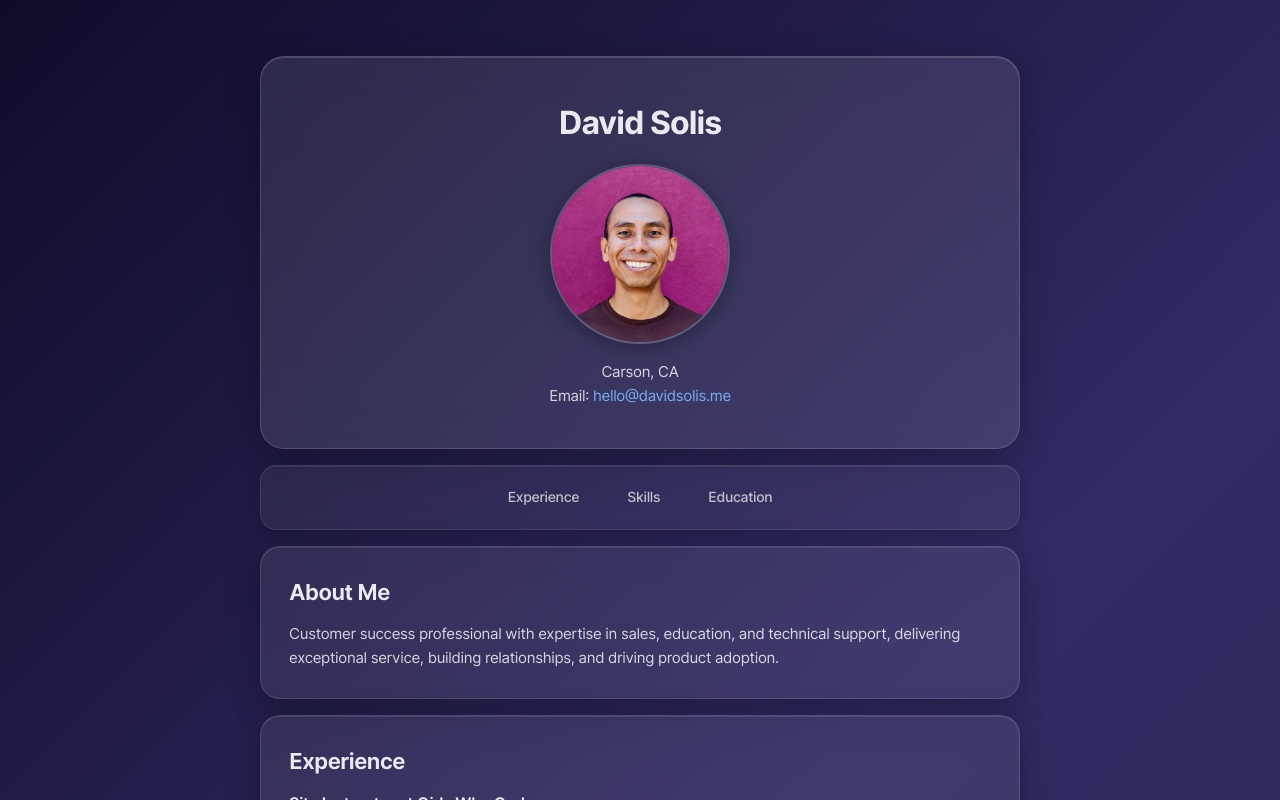
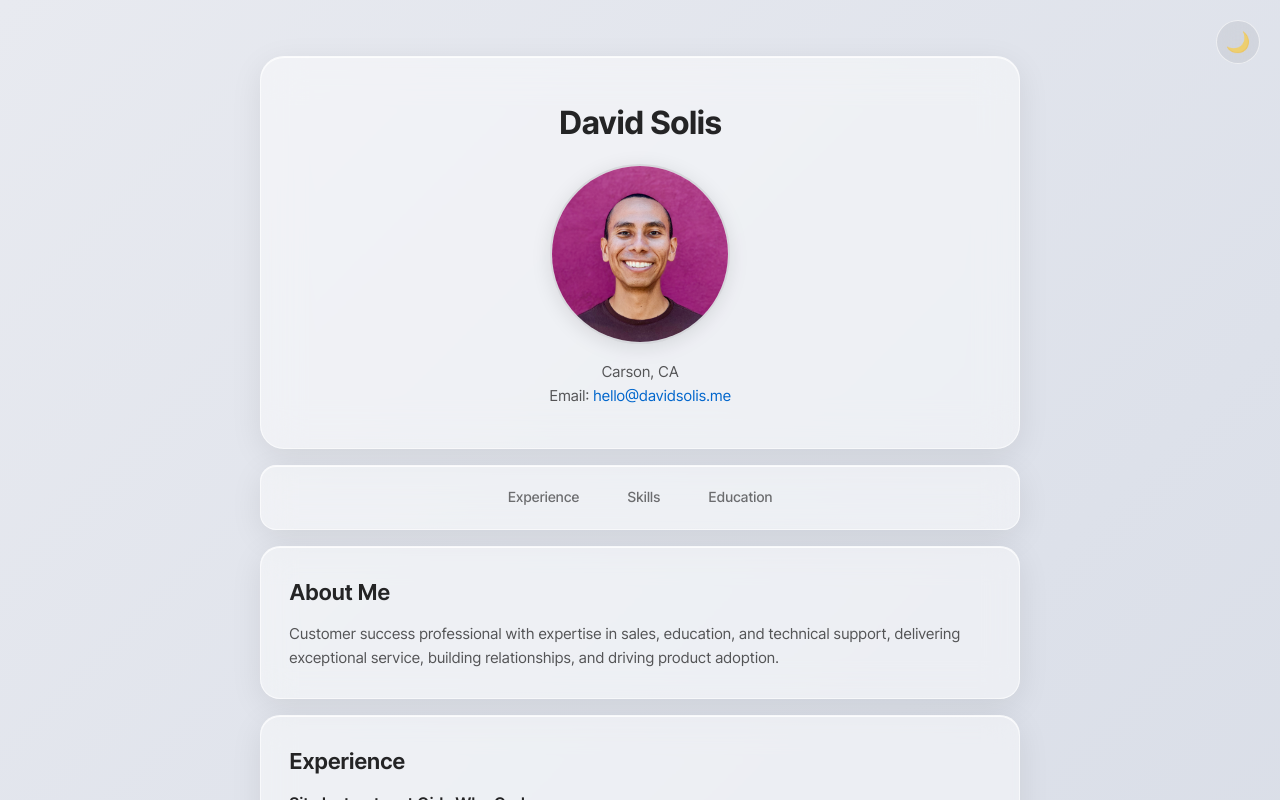
Before and after one commit to soliskit/portfolio, a Next.js app: page / in a window 1280 px wide. Shown: the top 800 px of the page. Built offline with nearby package versions, Linux system fonts and the light colour scheme.

Commit message:
add dark mode and light mode with theme toggle
Use CSS custom properties for all theme-dependent colors. Light mode
features bright glass cards on a soft gradient; dark mode preserves the
existing Liquid Glass aesthetic. Toggle persists via localStorage and
respects prefers-color-scheme by default.

```diff
--- a/components/Card.module.css
+++ b/components/Card.module.css
@@ -1,20 +1,16 @@
 .card {
-  background: rgba(255, 255, 255, 0.08);
+  background: var(--glass-bg);
   backdrop-filter: blur(16px);
   -webkit-backdrop-filter: blur(16px);
   border-radius: 20px;
-  border: 1px solid rgba(255, 255, 255, 0.12);
-  box-shadow:
-    0 8px 32px rgba(0, 0, 0, 0.3),
-    inset 0 1px 0 rgba(255, 255, 255, 0.1);
+  border: 1px solid var(--glass-border);
+  box-shadow: var(--glass-shadow);
   padding: 28px;
   margin: 16px 0;
-  transition: background 0.3s ease, box-shadow 0.3s ease;
+  transition: background 0.3s ease, box-shadow 0.3s ease, border-color 0.3s ease;
 }
 
 .card:hover {
-  background: rgba(255, 255, 255, 0.1);
-  box-shadow:
-    0 12px 40px rgba(0, 0, 0, 0.35),
-    inset 0 1px 0 rgba(255, 255, 255, 0.15);
+  background: var(--glass-bg-hover);
+  box-shadow: var(--glass-shadow-hover);
 }
--- a/components/Footer.module.css
+++ b/components/Footer.module.css
@@ -1,16 +1,17 @@
 .footer {
-  background: rgba(255, 255, 255, 0.04);
+  background: var(--glass-bg);
   backdrop-filter: blur(12px);
   -webkit-backdrop-filter: blur(12px);
   border-radius: 16px;
-  border: 1px solid rgba(255, 255, 255, 0.08);
-  box-shadow: 0 4px 16px rgba(0, 0, 0, 0.15);
+  border: 1px solid var(--glass-border);
+  box-shadow: var(--glass-shadow);
   padding: 20px;
   margin: 16px 0;
   text-align: center;
+  transition: background 0.3s ease, box-shadow 0.3s ease, border-color 0.3s ease;
 }
 
 .footer p {
-  color: rgba(255, 255, 255, 0.4);
+  color: var(--text-tertiary);
   font-size: 13px;
 }
--- a/components/Header.module.css
+++ b/components/Header.module.css
@@ -1,20 +1,18 @@
 .header {
-  background: rgba(255, 255, 255, 0.1);
+  background: var(--glass-bg);
   backdrop-filter: blur(20px);
   -webkit-backdrop-filter: blur(20px);
   border-radius: 24px;
-  border: 1px solid rgba(255, 255, 255, 0.15);
-  box-shadow:
-    0 8px 32px rgba(0, 0, 0, 0.3),
-    inset 0 1px 0 rgba(255, 255, 255, 0.15);
+  border: 1px solid var(--glass-border);
+  box-shadow: var(--glass-shadow);
   padding: 40px 28px;
   margin: 16px 0;
   text-align: center;
-  transition: background 0.3s ease;
+  transition: background 0.3s ease, box-shadow 0.3s ease, border-color 0.3s ease;
 }
 
 .header:hover {
-  background: rgba(255, 255, 255, 0.12);
+  background: var(--glass-bg-hover);
 }
 
 .profilePhoto {
@@ -23,6 +21,7 @@
   border-radius: 50%;
   display: block;
   margin: 16px auto;
-  border: 2px solid rgba(255, 255, 255, 0.2);
-  box-shadow: 0 4px 20px rgba(0, 0, 0, 0.3);
+  border: 2px solid var(--photo-border);
+  box-shadow: var(--photo-shadow);
+  transition: border-color 0.3s ease, box-shadow 0.3s ease;
 }
--- a/components/Nav.module.css
+++ b/components/Nav.module.css
@@ -1,31 +1,30 @@
 .nav {
-  background: rgba(255, 255, 255, 0.06);
+  background: var(--glass-bg);
   backdrop-filter: blur(16px);
   -webkit-backdrop-filter: blur(16px);
   border-radius: 16px;
-  border: 1px solid rgba(255, 255, 255, 0.1);
-  box-shadow:
-    0 4px 16px rgba(0, 0, 0, 0.2),
-    inset 0 1px 0 rgba(255, 255, 255, 0.08);
+  border: 1px solid var(--glass-border);
+  box-shadow: var(--glass-shadow);
   padding: 12px 20px;
   margin: 16px 0;
   text-align: center;
   display: flex;
   justify-content: center;
   gap: 8px;
+  transition: background 0.3s ease, box-shadow 0.3s ease, border-color 0.3s ease;
 }
 
 .link {
   padding: 8px 20px;
   font-size: 14px;
   font-variation-settings: 'wght' 500;
-  color: rgba(255, 255, 255, 0.7);
+  color: var(--nav-link-color);
   border-radius: 10px;
   transition: background 0.2s ease, color 0.2s ease;
 }
 
 .link:hover {
-  background: rgba(255, 255, 255, 0.1);
-  color: rgba(255, 255, 255, 0.95);
+  background: var(--nav-link-hover-bg);
+  color: var(--nav-link-hover-color);
   text-decoration: none;
 }
--- /dev/null
+++ b/components/ThemeToggle.js
@@ -0,0 +1,32 @@
+import { useState, useEffect } from 'react';
+import styles from './ThemeToggle.module.css';
+
+export default function ThemeToggle() {
+  const [theme, setTheme] = useState(null);
+
+  useEffect(() => {
+    const stored = localStorage.getItem('theme');
+    if (stored) {
+      setTheme(stored);
+      document.documentElement.setAttribute('data-theme', stored);
+    } else {
+      const prefersDark = window.matchMedia('(prefers-color-scheme: dark)').matches;
+      setTheme(prefersDark ? 'dark' : 'light');
+    }
+  }, []);
+
+  function toggleTheme() {
+    const next = theme === 'dark' ? 'light' : 'dark';
+    setTheme(next);
+    document.documentElement.setAttribute('data-theme', next);
+    localStorage.setItem('theme', next);
+  }
+
+  if (!theme) return null;
+
+  return (
+    <button className={styles.toggle} onClick={toggleTheme} aria-label="Toggle theme">
+      {theme === 'dark' ? '\u2600\uFE0F' : '\uD83C\uDF19'}
+    </button>
+  );
+}
--- /dev/null
+++ b/components/ThemeToggle.module.css
@@ -0,0 +1,25 @@
+.toggle {
+  position: fixed;
+  top: 20px;
+  right: 20px;
+  width: 44px;
+  height: 44px;
+  border-radius: 50%;
+  border: 1px solid var(--glass-border);
+  background: var(--toggle-bg);
+  backdrop-filter: blur(12px);
+  -webkit-backdrop-filter: blur(12px);
+  color: var(--toggle-color);
+  font-size: 20px;
+  cursor: pointer;
+  display: flex;
+  align-items: center;
+  justify-content: center;
+  transition: background 0.2s ease, transform 0.2s ease;
+  z-index: 100;
+}
+
+.toggle:hover {
+  background: var(--toggle-hover-bg);
+  transform: scale(1.08);
+}
--- a/pages/index.js
+++ b/pages/index.js
@@ -6,6 +6,7 @@ import Experience from '../components/Experience';
 import Skills from '../components/Skills';
 import Education from '../components/Education';
 import Footer from '../components/Footer';
+import ThemeToggle from '../components/ThemeToggle';
 import styles from './index.module.css';
 
 export default function Home() {
@@ -17,6 +18,7 @@ export default function Home() {
 		<link rel="icon" href="/favicon.ico" />
 	  </Head>
 
+	  <ThemeToggle />
 	  <Header />
 	  <Nav />
 	  <AboutMe />
--- a/styles/globals.css
+++ b/styles/globals.css
@@ -12,6 +12,74 @@
   font-display: block;
   src: url(/fonts/Inter-italic.latin.var.woff2) format('woff2');
   font-named-instance: 'Italic';
+}
+
+:root {
+  --bg-gradient: linear-gradient(135deg, #e8eaf0 0%, #dde1ea 40%, #d0d5e0 100%);
+  --text-primary: rgba(0, 0, 0, 0.85);
+  --text-secondary: rgba(0, 0, 0, 0.65);
+  --text-tertiary: rgba(0, 0, 0, 0.45);
+  --link-color: #0066cc;
+  --link-hover: #0050a0;
+  --glass-bg: rgba(255, 255, 255, 0.45);
+  --glass-bg-hover: rgba(255, 255, 255, 0.55);
+  --glass-border: rgba(255, 255, 255, 0.6);
+  --glass-shadow: 0 8px 32px rgba(0, 0, 0, 0.08), inset 0 1px 0 rgba(255, 255, 255, 0.8);
+  --glass-shadow-hover: 0 12px 40px rgba(0, 0, 0, 0.12), inset 0 1px 0 rgba(255, 255, 255, 0.9);
+  --photo-border: rgba(0, 0, 0, 0.1);
+  --photo-shadow: 0 4px 20px rgba(0, 0, 0, 0.1);
+  --nav-link-color: rgba(0, 0, 0, 0.55);
+  --nav-link-hover-bg: rgba(0, 0, 0, 0.06);
+  --nav-link-hover-color: rgba(0, 0, 0, 0.85);
+  --toggle-bg: rgba(0, 0, 0, 0.06);
+  --toggle-hover-bg: rgba(0, 0, 0, 0.1);
+  --toggle-color: rgba(0, 0, 0, 0.6);
+}
+
+[data-theme="dark"] {
+  --bg-gradient: linear-gradient(135deg, #0f0c29 0%, #302b63 40%, #24243e 100%);
+  --text-primary: rgba(255, 255, 255, 0.9);
+  --text-secondary: rgba(255, 255, 255, 0.75);
+  --text-tertiary: rgba(255, 255, 255, 0.5);
+  --link-color: rgba(120, 180, 255, 0.95);
+  --link-hover: rgba(160, 210, 255, 1);
+  --glass-bg: rgba(255, 255, 255, 0.08);
+  --glass-bg-hover: rgba(255, 255, 255, 0.1);
+  --glass-border: rgba(255, 255, 255, 0.12);
+  --glass-shadow: 0 8px 32px rgba(0, 0, 0, 0.3), inset 0 1px 0 rgba(255, 255, 255, 0.1);
+  --glass-shadow-hover: 0 12px 40px rgba(0, 0, 0, 0.35), inset 0 1px 0 rgba(255, 255, 255, 0.15);
+  --photo-border: rgba(255, 255, 255, 0.2);
+  --photo-shadow: 0 4px 20px rgba(0, 0, 0, 0.3);
+  --nav-link-color: rgba(255, 255, 255, 0.7);
+  --nav-link-hover-bg: rgba(255, 255, 255, 0.1);
+  --nav-link-hover-color: rgba(255, 255, 255, 0.95);
+  --toggle-bg: rgba(255, 255, 255, 0.08);
+  --toggle-hover-bg: rgba(255, 255, 255, 0.15);
+  --toggle-color: rgba(255, 255, 255, 0.7);
+}
+
+@media (prefers-color-scheme: dark) {
+  :root:not([data-theme="light"]) {
+    --bg-gradient: linear-gradient(135deg, #0f0c29 0%, #302b63 40%, #24243e 100%);
+    --text-primary: rgba(255, 255, 255, 0.9);
+    --text-secondary: rgba(255, 255, 255, 0.75);
+    --text-tertiary: rgba(255, 255, 255, 0.5);
+    --link-color: rgba(120, 180, 255, 0.95);
+    --link-hover: rgba(160, 210, 255, 1);
+    --glass-bg: rgba(255, 255, 255, 0.08);
+    --glass-bg-hover: rgba(255, 255, 255, 0.1);
+    --glass-border: rgba(255, 255, 255, 0.12);
+    --glass-shadow: 0 8px 32px rgba(0, 0, 0, 0.3), inset 0 1px 0 rgba(255, 255, 255, 0.1);
+    --glass-shadow-hover: 0 12px 40px rgba(0, 0, 0, 0.35), inset 0 1px 0 rgba(255, 255, 255, 0.15);
+    --photo-border: rgba(255, 255, 255, 0.2);
+    --photo-shadow: 0 4px 20px rgba(0, 0, 0, 0.3);
+    --nav-link-color: rgba(255, 255, 255, 0.7);
+    --nav-link-hover-bg: rgba(255, 255, 255, 0.1);
+    --nav-link-hover-color: rgba(255, 255, 255, 0.95);
+    --toggle-bg: rgba(255, 255, 255, 0.08);
+    --toggle-hover-bg: rgba(255, 255, 255, 0.15);
+    --toggle-color: rgba(255, 255, 255, 0.7);
+  }
 }
 
 *,
@@ -31,9 +99,10 @@ body {
   font-variant: common-ligatures contextual;
   letter-spacing: -0.02em;
   min-height: 100vh;
-  background: linear-gradient(135deg, #0f0c29 0%, #302b63 40%, #24243e 100%);
-  color: rgba(255, 255, 255, 0.9);
+  background: var(--bg-gradient);
+  color: var(--text-primary);
   line-height: 1.6;
+  transition: background 0.3s ease, color 0.3s ease;
 }
 
 b, strong, h3, h4, h5, h6 {
@@ -59,13 +128,13 @@ h3 {
 }
 
 a {
-  color: rgba(120, 180, 255, 0.95);
+  color: var(--link-color);
   text-decoration: none;
   transition: color 0.2s ease;
 }
 
 a:hover {
-  color: rgba(160, 210, 255, 1);
+  color: var(--link-hover);
   text-decoration: none;
 }
 
@@ -76,18 +145,18 @@ ul {
 
 li {
   margin-bottom: 8px;
-  color: rgba(255, 255, 255, 0.75);
+  color: var(--text-secondary);
   font-size: 14px;
   line-height: 1.5;
 }
 
 p {
-  color: rgba(255, 255, 255, 0.8);
+  color: var(--text-secondary);
   font-size: 15px;
   line-height: 1.6;
 }
 
 span {
-  color: rgba(255, 255, 255, 0.5);
+  color: var(--text-tertiary);
   font-size: 13px;
 }
```
